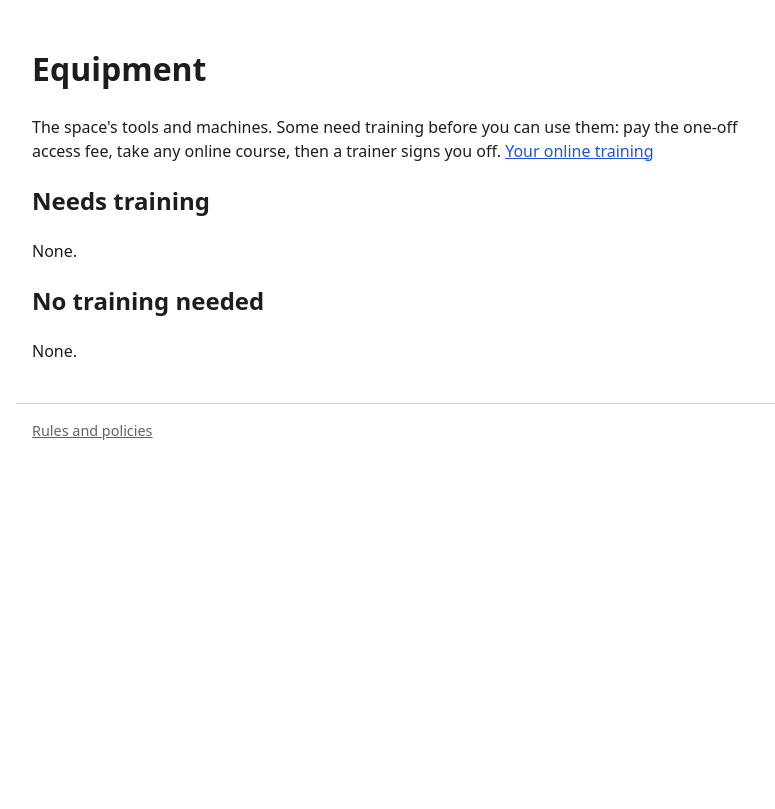
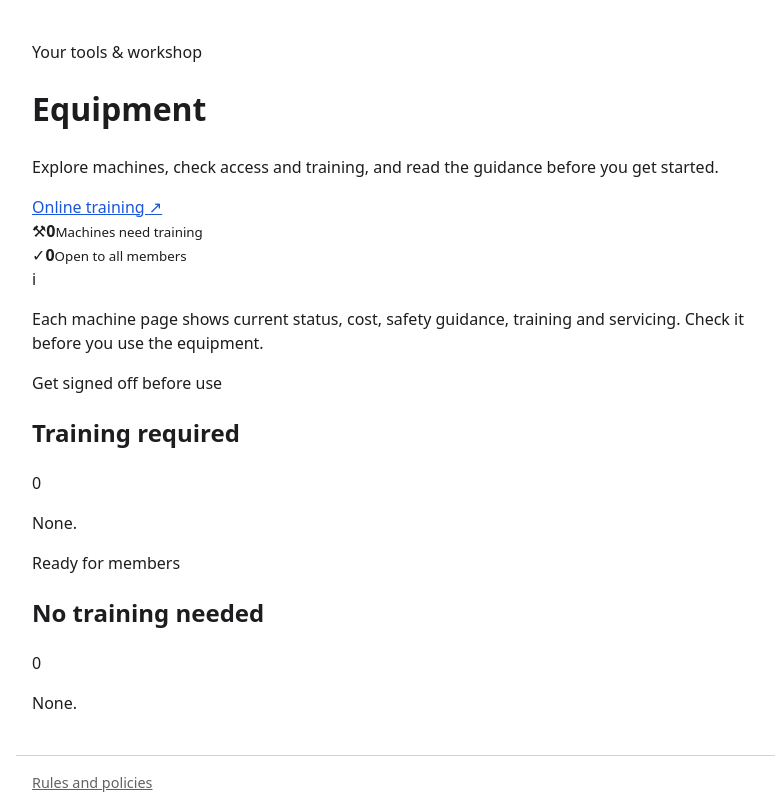
Before and after one commit to nes0/new-bbms, a Django app: template templates/equipment/index.html in a window 1280 px wide. Shown: the part 65-874 px from the top of the page, without its empty margins (240-1015 px from the left). Before the commit the page ends 505 px from the top, so only its background shows below. Run offline with Django 5.2, Linux system fonts and the light colour scheme; the template is opened without the code that fills it, so the values that code supplies are empty.

Commit message:
Redesign equipment landing page

```diff
--- a/templates/equipment/index.html
+++ b/templates/equipment/index.html
@@ -2,19 +2,47 @@
 {% load money %}
 
 {% block title %}Equipment · {{ SITE_NAME }}{% endblock %}
+{% block body_class %}equipment-index-page{% endblock %}
 
 {% block content %}
-  <h1>Equipment</h1>
-  <p>The space's tools and machines. Some need training before you can use them: pay the one-off access fee, take any online
-    course, then a trainer signs you off. <a href="{% url 'moodle:training' %}">Your online training</a></p>
+  <div class="equipment-page">
+    <header class="equipment-heading">
+      <div>
+        <p class="equipment-eyebrow">Your tools &amp; workshop</p>
+        <h1>Equipment</h1>
+        <p class="equipment-intro">Explore machines, check access and training, and read the guidance before you get started.</p>
+      </div>
+      <a class="equipment-button equipment-button--quiet" href="{% url 'moodle:training' %}">Online training <span aria-hidden="true">↗</span></a>
+    </header>
 
-  <section>
-    <h2>Needs training</h2>
-    {% include "equipment/_list.html" with rows=needs_training %}
-  </section>
-  <section>
-    <h2>No training needed</h2>
-    {% include "equipment/_list.html" with rows=open_to_all %}
-  </section>
-  {% if can_review %}<p><a href="{% url 'equipment:retired' %}">Retired equipment</a>: lifetime fees, use and costs.</p>{% endif %}
+    <div class="equipment-summary" aria-label="Equipment summary">
+      <div><span class="equipment-summary__icon" aria-hidden="true">⚒</span><span><strong>{{ needs_training|length }}</strong><small>Machines need training</small></span></div>
+      <div><span class="equipment-summary__icon" aria-hidden="true">✓</span><span><strong>{{ open_to_all|length }}</strong><small>Open to all members</small></span></div>
+    </div>
+
+    <aside class="equipment-notice">
+      <span class="equipment-notice__icon" aria-hidden="true">i</span>
+      <p>Each machine page shows current status, cost, safety guidance, training and servicing. Check it before you use the equipment.</p>
+    </aside>
+
+    <section class="equipment-section" aria-labelledby="training-machines">
+      <header class="equipment-section__heading">
+        <div><p class="equipment-eyebrow">Get signed off before use</p><h2 id="training-machines">Training required</h2></div>
+        <span class="equipment-section__count">{{ needs_training|length }}</span>
+      </header>
+      {% include "equipment/_list.html" with rows=needs_training %}
+    </section>
+
+    <section class="equipment-section" aria-labelledby="open-machines">
+      <header class="equipment-section__heading">
+        <div><p class="equipment-eyebrow">Ready for members</p><h2 id="open-machines">No training needed</h2></div>
+        <span class="equipment-section__count">{{ open_to_all|length }}</span>
+      </header>
+      {% include "equipment/_list.html" with rows=open_to_all %}
+    </section>
+
+    {% if can_review %}
+      <a class="equipment-retired-link" href="{% url 'equipment:retired' %}"><span>Retired equipment</span><span>Lifetime costs, fees and usage →</span></a>
+    {% endif %}
+  </div>
 {% endblock %}
```
